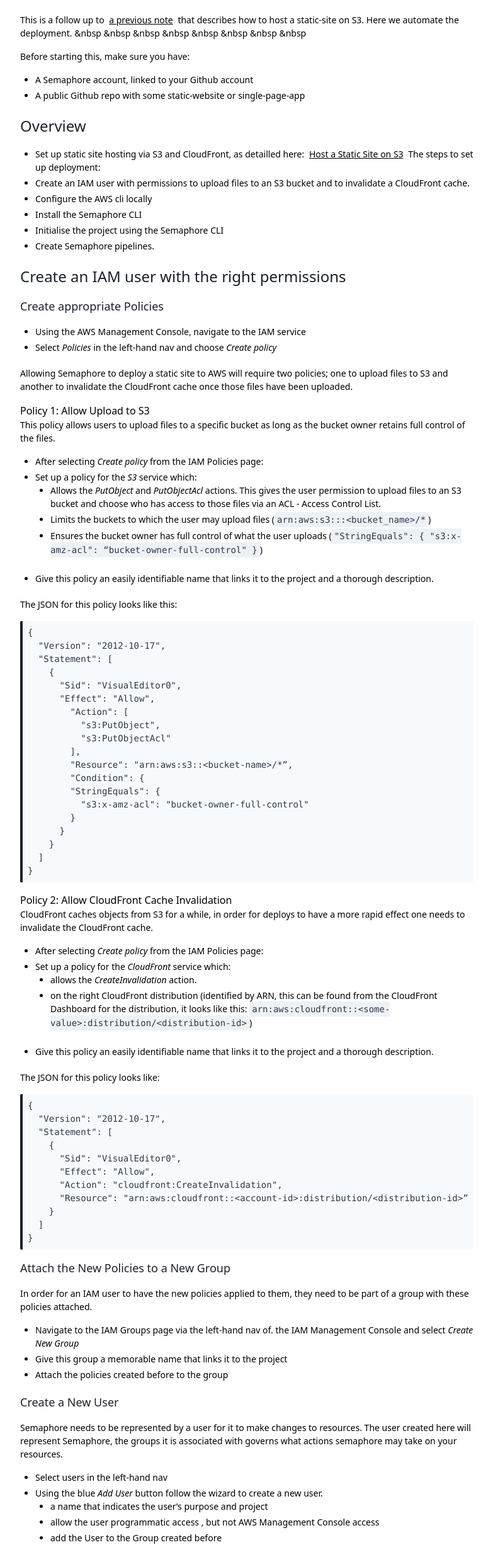
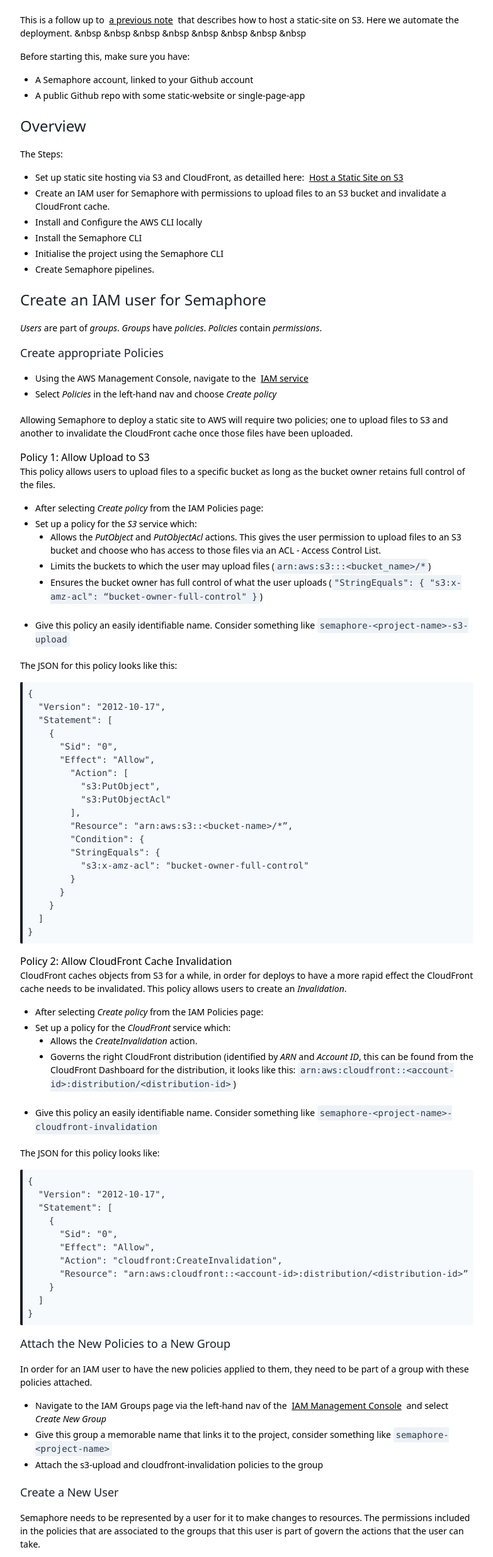
Before and after one commit to jcqvisser/notes, a Gatsby site: page /notes/set-up-semaphore-to-deploy-a-static-site-or-spa-to-s3 in a window 1280 px wide. Shown: the part 297-2769 px from the top of the page at 63% size, without its empty margins (248-1031 px from the left). Built offline with nearby package versions, Linux system fonts and the light colour scheme; Gatsby itself is replaced by a stand-in of ours; some packages are replaced by stand-ins of ours; code samples lack their colours.

Commit message:
update semaphore note

````diff
--- a/src/pages/notes/set-up-semaphore-to-deploy-a-static-site-or-spa-to-s3.md
+++ b/src/pages/notes/set-up-semaphore-to-deploy-a-static-site-or-spa-to-s3.md
@@ -10,23 +10,26 @@ Before starting this, make sure you have:
 * A public Github repo with some static-website or single-page-app
 
 ## Overview
+The Steps:
 
 - Set up static site hosting via S3 and CloudFront, as detailled here: [Host a Static Site on S3](bear://x-callback-url/open-note?id=74899200-30C5-4D63-B85C-439EC47210FD-1281-000003B5DD6DF602)
-The steps to set up deployment:
-- Create an IAM user with permissions to upload files to an S3 bucket and to invalidate a CloudFront cache.
-- Configure the AWS cli locally
+- Create an IAM user for Semaphore with permissions to upload files to an S3 bucket and invalidate a CloudFront cache.
+- Install and Configure the AWS CLI locally
 - Install the Semaphore CLI
 - Initialise the project using the Semaphore CLI
 - Create Semaphore pipelines.
 
-## Create an IAM user with the right permissions
+## Create an IAM user for Semaphore
+_Users_ are part of _groups_. _Groups_ have _policies_. _Policies_ contain _permissions_.
+
 ### Create appropriate Policies
-- Using the AWS Management Console, navigate to the IAM service
+- Using the AWS Management Console, navigate to the [IAM service](https://console.aws.amazon.com/iam)
 - Select _Policies_ in the left-hand nav and choose _Create policy_
 
 Allowing Semaphore to deploy a static site to AWS will require two policies; one to upload files to S3 and another to invalidate the CloudFront cache once those files have been uploaded.
 
 #### Policy 1: Allow Upload to S3
+
 This policy allows users to upload files to a specific bucket as long as the bucket owner retains full control of the files.
 
 - After selecting _Create policy_ from the IAM Policies page:
@@ -34,7 +37,7 @@ This policy allows users to upload files to a specific bucket as long as the buc
 	- Allows the _PutObject_ and _PutObjectAcl_ actions. This gives the user permission to upload files to an S3 bucket and choose who has access to those files via an ACL - Access Control List.
 	- Limits the buckets to which the user may upload files (`arn:aws:s3:::<bucket_name>/*`)
 	- Ensures the bucket owner has full control of what the user uploads (`"StringEquals": { "s3:x-amz-acl": “bucket-owner-full-control" }`)
-- Give this policy an easily identifiable name that links it to the project and a thorough description.
+- Give this policy an easily identifiable name. Consider something like `semaphore-<project-name>-s3-upload`
 
 The JSON for this policy looks like this:
 ```json
@@ -42,7 +45,7 @@ The JSON for this policy looks like this:
   "Version": "2012-10-17",
   "Statement": [
     {
-      "Sid": "VisualEditor0",
+      "Sid": "0",
       "Effect": "Allow",
         "Action": [
           "s3:PutObject",
@@ -60,13 +63,14 @@ The JSON for this policy looks like this:
 ```
 
 #### Policy 2: Allow CloudFront Cache Invalidation
-CloudFront caches objects from S3 for a while, in order for deploys to have a more rapid effect one needs to invalidate the CloudFront  cache.
+
+CloudFront caches objects from S3 for a while, in order for deploys to have a more rapid effect the CloudFront cache needs to be invalidated. This policy allows users to create an _Invalidation_.
 
 - After selecting _Create policy_ from the IAM Policies page:
 - Set up a policy for the _CloudFront_ service which:
-	- allows the _CreateInvalidation_ action.
-	- on the right CloudFront distribution (identified by ARN, this can be found from the CloudFront Dashboard for the distribution, it looks like this: `arn:aws:cloudfront::<some-value>:distribution/<distribution-id>`)
-- Give this policy an easily identifiable name that links it to the project and a thorough description.
+	- Allows the _CreateInvalidation_ action.
+	- Governs the right CloudFront distribution (identified by _ARN_ and _Account ID_, this can be found from the CloudFront Dashboard for the distribution, it looks like this: `arn:aws:cloudfront::<account-id>:distribution/<distribution-id>`)
+- Give this policy an easily identifiable name. Consider something like `semaphore-<project-name>-cloudfront-invalidation`
 
 The JSON for this policy looks like:
 ```JSON
@@ -74,7 +78,7 @@ The JSON for this policy looks like:
   "Version": "2012-10-17",
   "Statement": [
     {
-      "Sid": "VisualEditor0",
+      "Sid": "0",
       "Effect": "Allow",
       "Action": "cloudfront:CreateInvalidation",
       "Resource": "arn:aws:cloudfront::<account-id>:distribution/<distribution-id>”
@@ -83,25 +87,26 @@ The JSON for this policy looks like:
 }
 ```
 
+### Attach the New Policies to a New Group
 
-### Attach the New Policies to a New Group
 In order for an IAM user to have the new policies applied to them, they need to be part of a group with these policies attached.
 
-- Navigate to the IAM Groups page via the left-hand nav of. the IAM Management Console and select _Create New Group_
-- Give this group a memorable name that links it to the project
-- Attach the policies created before to the group
+- Navigate to the IAM Groups page via the left-hand nav of the [IAM Management Console](https://console.aws.amazon.com/iam) and select _Create New Group_
+- Give this group a memorable name that links it to the project, consider something like `semaphore-<project-name>`
+- Attach the s3-upload and cloudfront-invalidation policies to the group
 
 ### Create a New User
-Semaphore needs to be represented by a user for it to make changes to resources. The user created here will represent Semaphore, the groups it is associated with governs what actions semaphore may take on your resources.
 
-- Select users in the left-hand nav
+Semaphore needs to be represented by a user for it to make changes to resources. The permissions included in the policies that are associated to the groups that this user is part of govern the actions that the user can take.
+
+- Select users in the left-hand nav of the [IAM Management Console](https://console.aws.amazon.com/iam)
 - Using the blue _Add User_ button follow the wizard to create a new user.
-	- a name that indicates the user’s purpose and project
-	- allow the user programmatic access , but not AWS Management Console access
-	- add the User to the Group created before
+	- Use a name that indicates the user’s purpose and project, consider something like `semaphore-<project-name>`
+	- Grant the user programmatic access , but not AWS Management Console access
+	- Add the User to the Group created before
 - Add appropriate tags to the user. This helps to make billing more understandable.
 
-After the user has been created, AWS will display its _Access key ID_ and _Secret access key_. Take note of these they will need to be provided to Semaphore.
+After the user has been created, AWS will display its _Access key ID_ and _Secret access key_. Take note of these, they need to be provided to the AWS CLI.
 
 ## Install and Configure the AWS CLI Locally
 Semaphore’s AWS CLI is the same as the one you can install locally. This CLI saves it’s configuration and credentials as files located at: `~/.aws/config` and `~/.aws/credentials`
@@ -140,9 +145,11 @@ sem create secret <secret-name> \
 ```
 
 ## Create the Semaphore Pipeline Files
+
 Create two Semaphore pipelines, one for building branches, and one for deploying the website to production.
 
 ### Build Pipeline
+
 The first pipeline is set up in `.semaphore/semaphore.yml`, it:
 * checks out  the repo and installs packages from NPM (caching them, so it’s faster next time)
 * builds the website and caches the result
````
